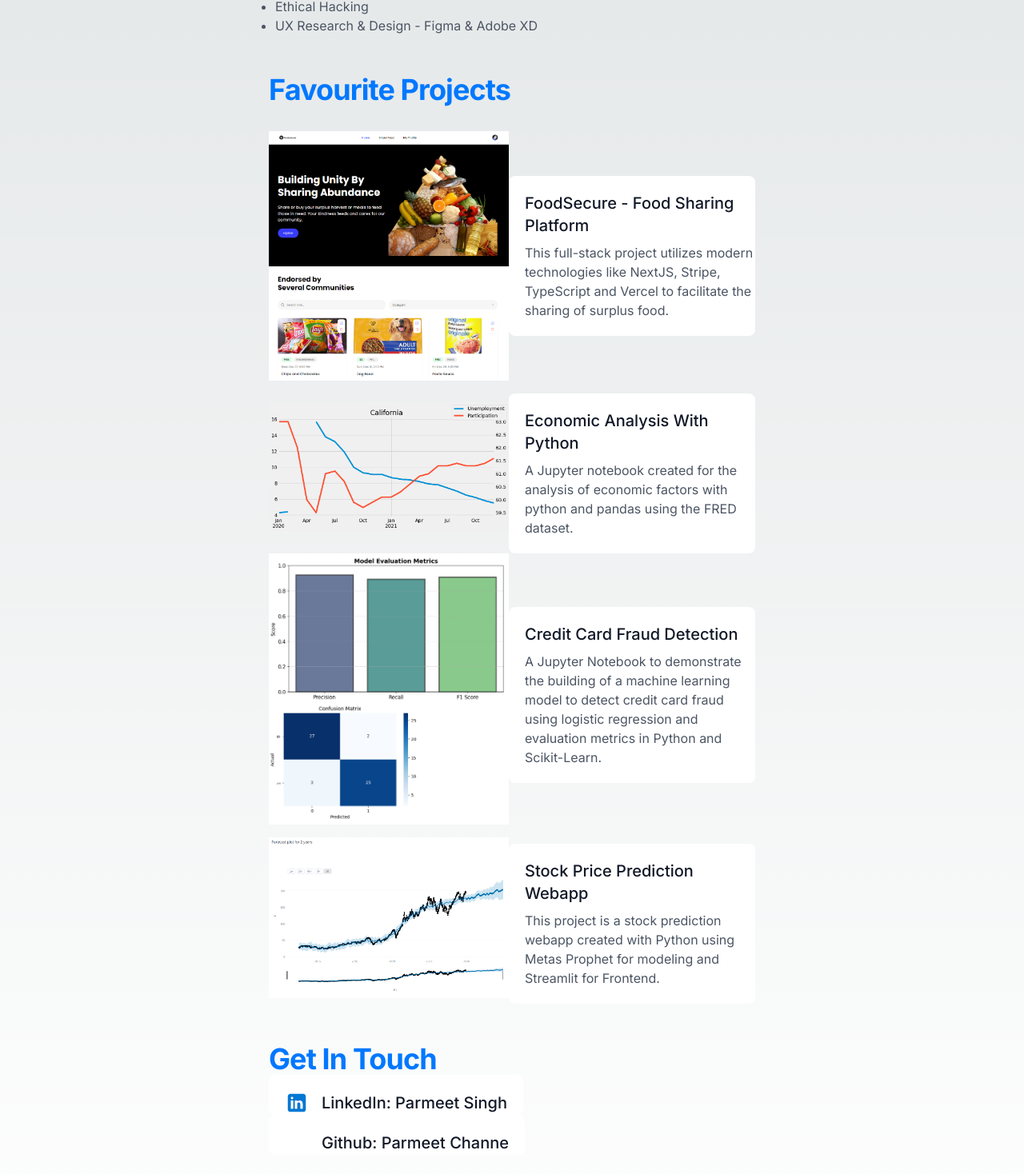
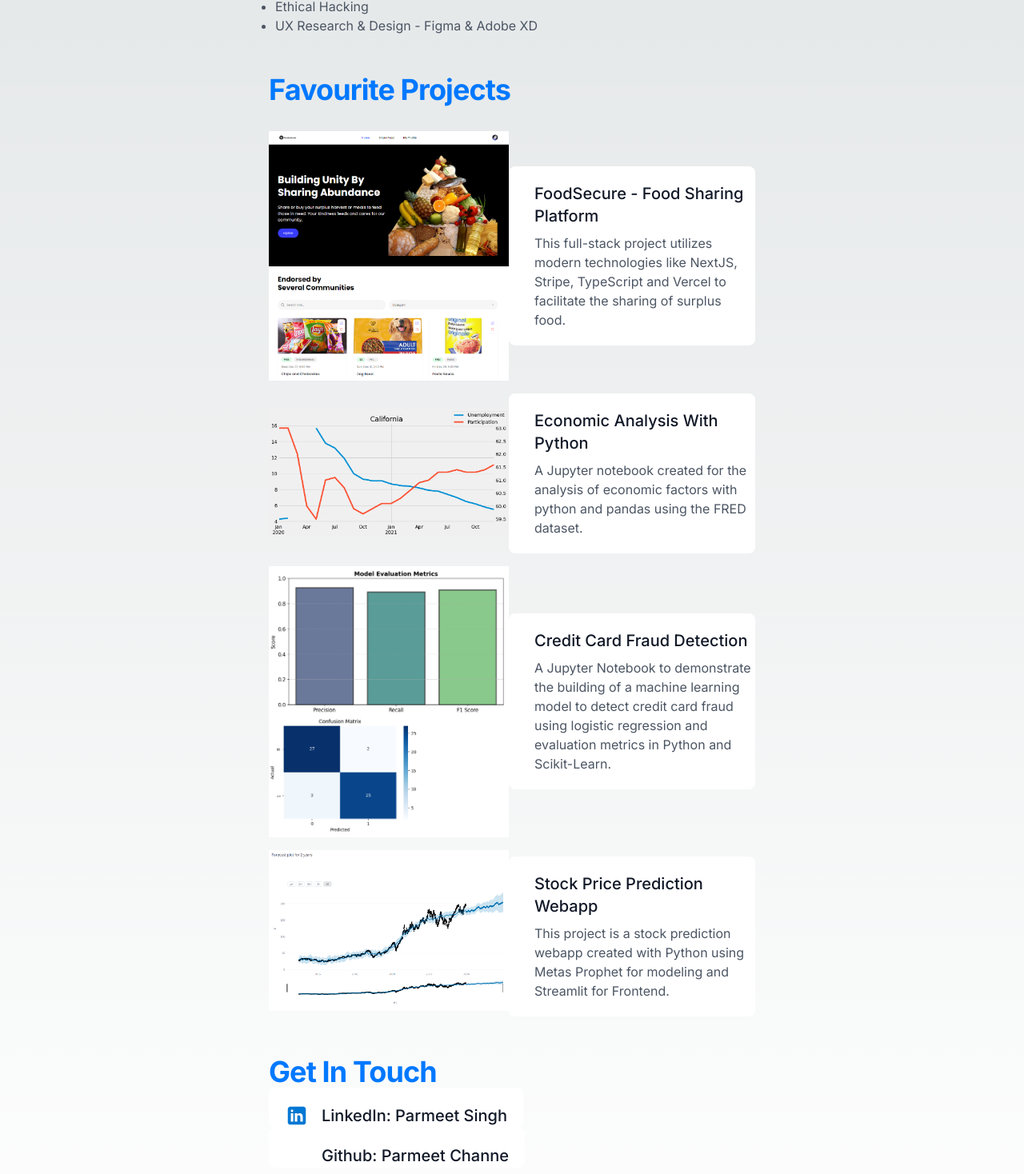
Before and after one commit to ParmeetChanne/nextjs-portfolio, a Next.js app: page / in a window 1280 px wide. Shown: the part 1048-2516 px from the top of the page at 80% size. Built offline with nearby package versions, Linux system fonts and the light colour scheme.

Commit message:
reconfigured margins

```diff
--- a/components/ProjectsSection.tsx
+++ b/components/ProjectsSection.tsx
@@ -27,7 +27,7 @@ const ProjectsSection = () => {
 
     <div>
       <a className="w-full flex flex-col-reverse md:flex-row-reverse items-center justify-center" href="https://github.com/ParmeetChanne/foodsecure">
-        <div className="flex flex-col items-start justify-start w-full max-w-2xl mb-4 p-5 md:pr-0 mx-auto rounded-lg bg-light-white dark:bg-transparent">
+        <div className="flex flex-col items-start justify-start w-full max-w-2xl mb-4 p-5 px-8 md:pr-0 mx-auto rounded-lg bg-light-white dark:bg-transparent">
           <div className="flex flex-col justify-between md:flex-row">
             <h4 className="w-full mb-2 text-lg text-left font-medium text-gray-900 md:text-xl dark:text-gray-100 dark:hover:text-dark-200 hover:text-dark-200 ">
             FoodSecure - Food Sharing Platform
@@ -41,7 +41,7 @@ const ProjectsSection = () => {
 
     <div>
       <a className="w-full flex flex-col-reverse md:flex-row-reverse items-center justify-center" href="https://github.com/ParmeetChanne/Analysing-Economic-Factors-Python">
-        <div className="flex flex-col items-start justify-start w-full max-w-2xl p-5 md:pr-0 mx-auto rounded-lg bg-light-white dark:bg-transparent">
+        <div className="flex flex-col items-start justify-start w-full max-w-2xl mb-4 p-5 px-8 md:pr-0 mx-auto rounded-lg bg-light-white dark:bg-transparent">
           <div className="flex flex-col justify-between md:flex-row">
             <h4 className="w-full mb-2 text-lg text-left font-medium text-gray-900 md:text-xl dark:text-gray-100 dark:hover:text-dark-200 hover:text-dark-200 ">
               Economic Analysis With Python
@@ -55,7 +55,7 @@ const ProjectsSection = () => {
 
     <div>
       <a className="w-full flex flex-col-reverse md:flex-row-reverse items-center justify-center" href="https://github.com/ParmeetChanne/credit-fraud-detection/">
-        <div className="flex flex-col items-start justify-start w-full max-w-2xl p-5 md:pr-0 mx-auto rounded-lg bg-light-white dark:bg-transparent">
+        <div className="flex flex-col items-start justify-start w-full max-w-2xl mb-4 p-5 px-8 md:pr-0 mx-auto rounded-lg bg-light-white dark:bg-transparent">
           <div className="flex flex-col justify-between md:flex-row">
             <h4 className="w-full mb-2 text-lg text-left font-medium text-gray-900 md:text-xl dark:text-gray-100 dark:hover:text-dark-200 hover:text-dark-200 ">
               Credit Card Fraud Detection
@@ -69,7 +69,7 @@ const ProjectsSection = () => {
 
     <div>
       <a className="w-full flex flex-col-reverse md:flex-row-reverse items-center justify-center" href="https://github.com/ParmeetChanne/Stock-Prediction-Streamlit">
-        <div className="flex flex-col items-start justify-start w-full max-w-2xl p-5 md:pr-0 mx-auto rounded-lg bg-light-white dark:bg-transparent">
+        <div className="flex flex-col items-start justify-start w-full max-w-2xl p-5 px-8 md:pr-0 mx-auto rounded-lg bg-light-white dark:bg-transparent">
           <div className="flex flex-col justify-between md:flex-row">
             <h4 className="w-full mb-2 text-lg text-left font-medium text-gray-900 md:text-xl dark:text-gray-100 dark:hover:text-dark-200 hover:text-dark-200 ">
               Stock Price Prediction Webapp
```
